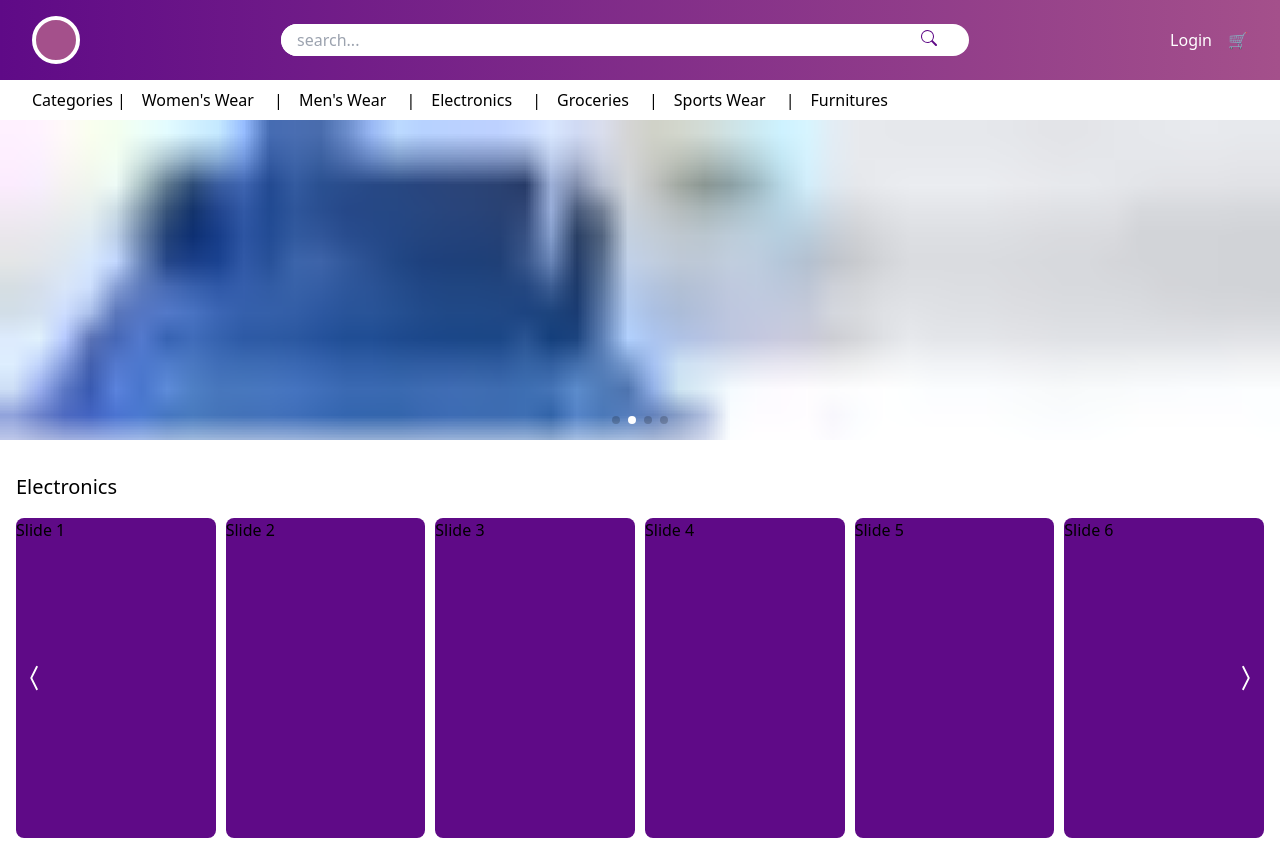
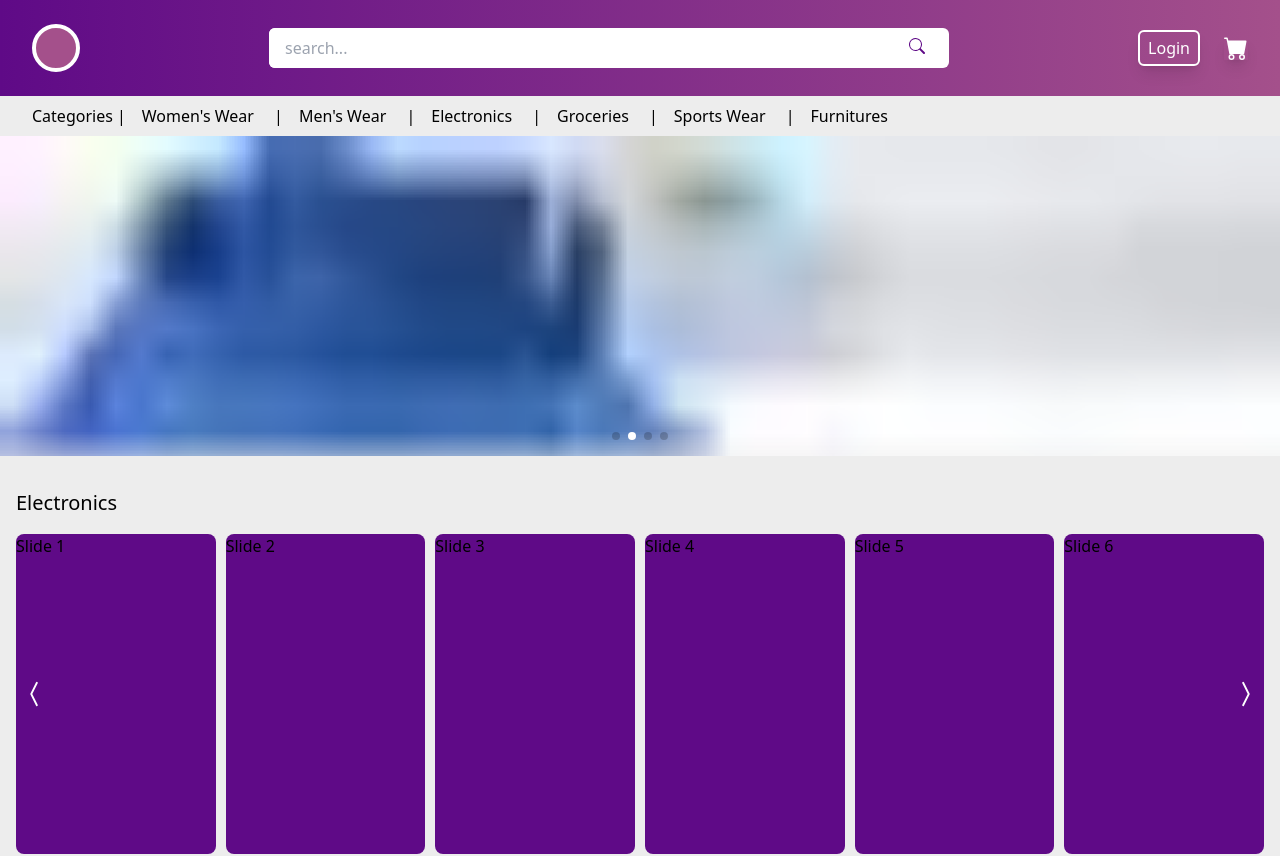
Before and after one commit to SOURABH358/ecommerce-app, a React (Create React App) app: page / in a window 1280 px wide. Shown: the top 856 px of the page. Built offline with nearby package versions, Linux system fonts and the light colour scheme.

Commit message:
added files

```diff
--- a/src/components/Footer.js
+++ b/src/components/Footer.js
@@ -1,6 +1,6 @@
 export default function Footer(){
     return <section id = "footer__section" className="w-full py-16 bg-purple">
-        <div className="w-[60%] mx-auto grid grid-cols-4 gap-x-10 gap-y-8">
+        <div className="w-[80%] md:w-[60%] mx-auto grid md:grid-cols-4 grid-cols-2 gap-x-20 gap-y-10 md:gap-x-10 md:gap-y-8 ">
             <a className = "text-[white] no-underline" href="#">Home</a>
             <a className = "text-[white] no-underline" href="#">Fashion</a>
             <a className = "text-[white] no-underline" href="#">Womens Wear</a>
--- a/src/components/Hero.js
+++ b/src/components/Hero.js
@@ -4,7 +4,7 @@ import 'swiper/css';
 import "swiper/css/pagination";
 export default function Hero() {
     return <section id="hero__section" className="w-full">
-        <p className="px-8 py-2">Categories |
+        <p className="px-8 py-2 md:block hidden">Categories |
             <span className="px-4">Women's Wear</span> |
             <span className="px-4">Men's Wear</span> |
             <span className="px-4">Electronics</span> |
@@ -12,6 +12,15 @@ export default function Hero() {
             <span className="px-4">Sports Wear</span> |
             <span className="px-4">Furnitures</span>
         </p>
+        <select className='py-2 px-2 my-2 mx-[2.5%] w-[95%] focus:outline-none md:hidden'>
+            <option>Categories</option>
+            <option>Women's Wear</option>
+            <option>Men's Wear</option>
+            <option>Electronics</option>
+            <option>Groceries</option>
+            <option>Sports Wear</option>
+            <option>Furnitures</option>
+        </select>
         <Swiper className="mySwiper"
             slidesPerView={1}
             allowTouchMove={false}
--- a/src/components/Navbar.js
+++ b/src/components/Navbar.js
@@ -1,16 +1,16 @@
-import { BsSearch } from "react-icons/bs";
-export default function Navbar(){
-    return <nav className="w-full h-[5rem] bg-gradient-to-r from-purple to-pink px-8 flex items-center justify-between">
+import { BsSearch, BsFillCartFill } from "react-icons/bs";
+export default function Navbar() {
+    return <nav className="w-full h-[6rem] bg-gradient-to-r from-purple to-pink px-8 flex items-center justify-between">
         <div className="w-[3rem] h-[3rem] rounded-[50%] border-4 border-[white] bg-pink"></div>
-        <form className="rounded-[1rem] bg-[white] overflow-hidden">
-            <input type="search" name="search" className = "w-[50vw] focus:outline-none px-4 leading-8" placeholder="search..."/>
-            <button className="w-[3rem]" type="button">
-                <BsSearch className="text-purple"/>
+        <form className="rounded-md bg-[white] overflow-hidden">
+            <input type="search" name="search" className="w-[10rem] md:w-[50vw] md:h-10 focus:outline-none px-4 leading-8" placeholder="search..." />
+            <button className="w-[2.5rem]" type="button">
+                <BsSearch className="text-purple" />
             </button>
         </form>
-        <div className="text-[white] flex gap-4">
-            <p className="cursor-pointer">Login</p>
-            <p className="cursor-pointer">🛒</p>
+        <div className="text-[white] flex gap-6 items-center">
+            <p className="cursor-pointer px-2 py-1 border-2 border-[white] rounded-md hover:bg-purple hover:border-purple shadow-lg">Login</p>
+            <p className="cursor-pointer"><BsFillCartFill className="text-[white] text-2xl hover:text-purple shadow-lg" /></p>
         </div>
     </nav>
 }
--- a/src/pages/Home.js
+++ b/src/pages/Home.js
@@ -3,7 +3,7 @@ import Hero from "../components/Hero"
 import Content from "../components/Content"
 import Footer from "../components/Footer"
 export default function Home(){
-    return <section id = "home__section" className="w-full h-full">
+    return <section id = "home__section" className="w-full h-full bg-light-grey">
         <Navbar/>
         <Hero/>
         <Content/>
--- a/tailwind.config.js
+++ b/tailwind.config.js
@@ -6,7 +6,8 @@ module.exports = {
   theme: {
     colors:{
       'purple': "#5F0A87",
-      'pink': "#A4508B"
+      'pink': "#A4508B",
+      'light-grey':"#ededed"
     },
     extend: {},
   },
```
